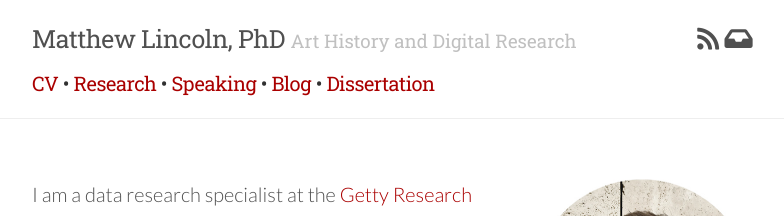
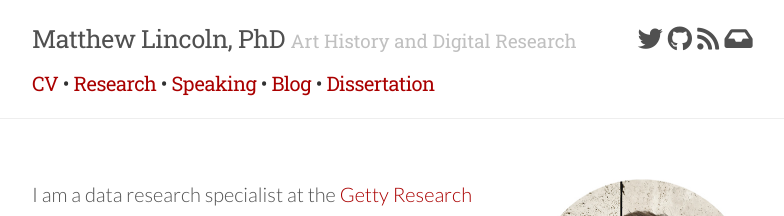
Before and after one commit to mdlincoln/mdlincoln.github.io, a Jekyll site: the page built from index.md, in a window 1280 px wide. Shown: the top 216 px of the page, without its empty margins (248-1032 px from the left). Built offline with Jekyll 4.4.1, drawn with Linux system fonts in a browser that asks for light colours; nearby versions of some CDN libraries.

Commit message:
fix broken fontawesome icons

```diff
--- a/_data/social.yaml
+++ b/_data/social.yaml
@@ -1,12 +1,12 @@
 - title: Twitter
-  icon: "fa fa-twitter"
+  icon: "fab fa-twitter"
   link: "https://twitter.com/matthewdlincoln"
 - title: GitHub
-  icon: "fa fa-github"
+  icon: "fab fa-github"
   link: "https://github.com/mdlincoln"
 - title: RSS
-  icon: "fa fa-rss"
+  icon: "fas fa-rss"
   link: "/feed.xml"
 - title: Email
-  icon: "fa fa-inbox"
+  icon: "fas fa-inbox"
   link: "&#109;&#097;&#105;&#108;&#116;&#111;:&#109;&#108;&#105;&#110;&#099;&#111;&#108;&#110;&#064;&#103;&#101;&#116;&#116;&#121;&#046;&#101;&#100;&#117;"
```
